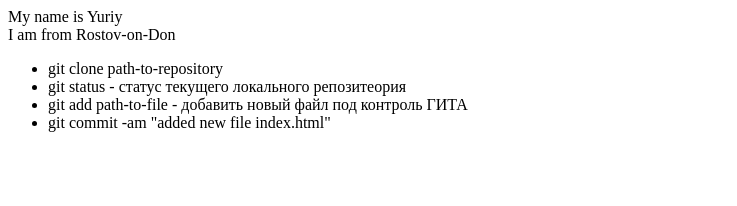
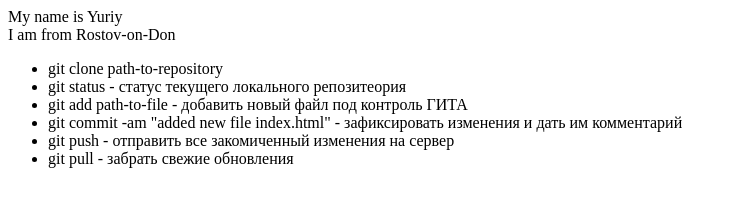
Before and after one commit to Yuriy0014/git-lesson, a plain HTML site: page index.html in a window 1280 px wide. Shown: the whole page, without its empty margins (0-737 px from the left). Drawn offline with Linux system fonts and the light colour scheme.

Commit message:
added push-pull instructions to index.html

```diff
--- a/index.html
+++ b/index.html
@@ -11,6 +11,8 @@
         <li>git clone path-to-repository</li>
         <li>git status - статус текущего локального репозитеория</li>
         <li>git add path-to-file - добавить новый файл под контроль ГИТА</li>
-        <li>git commit -am "added new file index.html"</li>
+        <li>git commit -am "added new file index.html" - зафиксировать изменения и дать им комментарий</li>
+        <li>git push - отправить все закомиченный изменения на сервер</li>
+        <li>git pull - забрать свежие обновления</li>
     </ul>
 </div>
```
